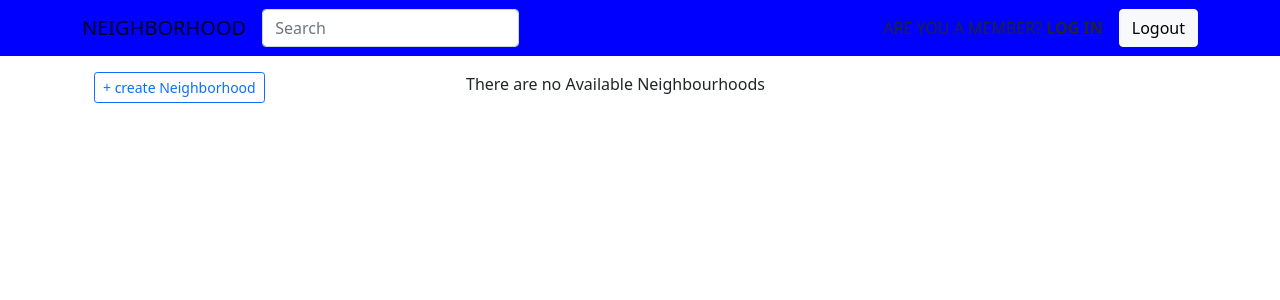
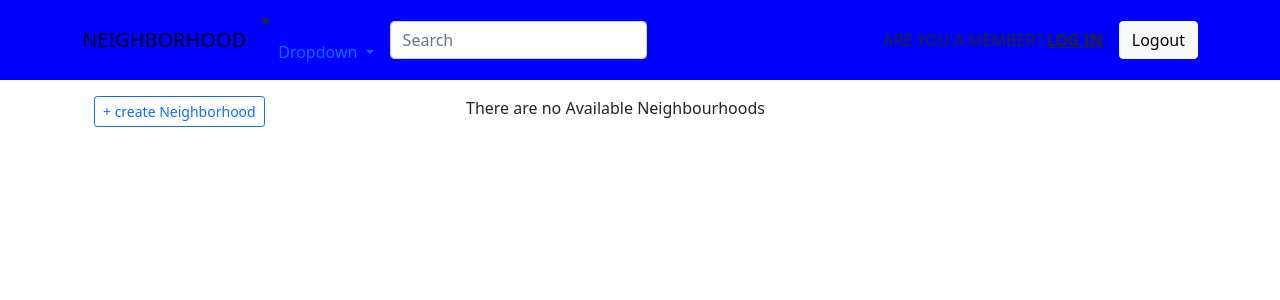
Before and after one commit to RhonaJoyKe/Neighbourhood, a Django app: page / in a window 1280 px wide. Shown: the top 300 px of the page. Run offline with Django 4.2, Linux system fonts and the light colour scheme; data that the repository does not hold is empty; some libraries are stand-ins or nearby versions.

Commit message:
changing navbar

```diff
--- a/neighboor/models.py
+++ b/neighboor/models.py
@@ -53,7 +53,7 @@ class NeighbourHood(models.Model):
         return hood
 
     def __str__(self):
-        return self.name
+        return "%s neighborhood" % self.name
 class Profile(models.Model):
     user = models.OneToOneField(User, on_delete=models.CASCADE)
 
--- a/neighboor/templates/navbar.html
+++ b/neighboor/templates/navbar.html
@@ -3,7 +3,18 @@
             data-bs-toggle="collapse" class="navbar-toggler" data-bs-target="#navcol-1"><span
                 class="visually-hidden">Toggle
                 navigation</span><span class="navbar-toggler-icon"></span></button>
-        <div class="collapse navbar-collapse" id="navcol-1">
+
+            <li class="nav-item dropdown">
+                <a class="nav-link dropdown-toggle" href="#" id="navbarDropdown" role="button" data-bs-toggle="dropdown" aria-expanded="false">
+                   Dropdown
+                </a>
+                <ul class="dropdown-menu" aria-labelledby="navbarDropdown">
+                  <li><a class="dropdown-item" href="#">Action</a></li>
+                  <li><a class="dropdown-item" href="#">Another action</a></li>
+                  <li><hr class="dropdown-divider"></li>
+                  <li><a class="dropdown-item" href="#">Something else here</a></li>
+                </ul>
+              </li>
 
 
             <form class="me-auto search-form " target="_self" action="">
```
Also changed, not shown: neighboor/templates/neighbourhood.html (+4 -4 lines).
